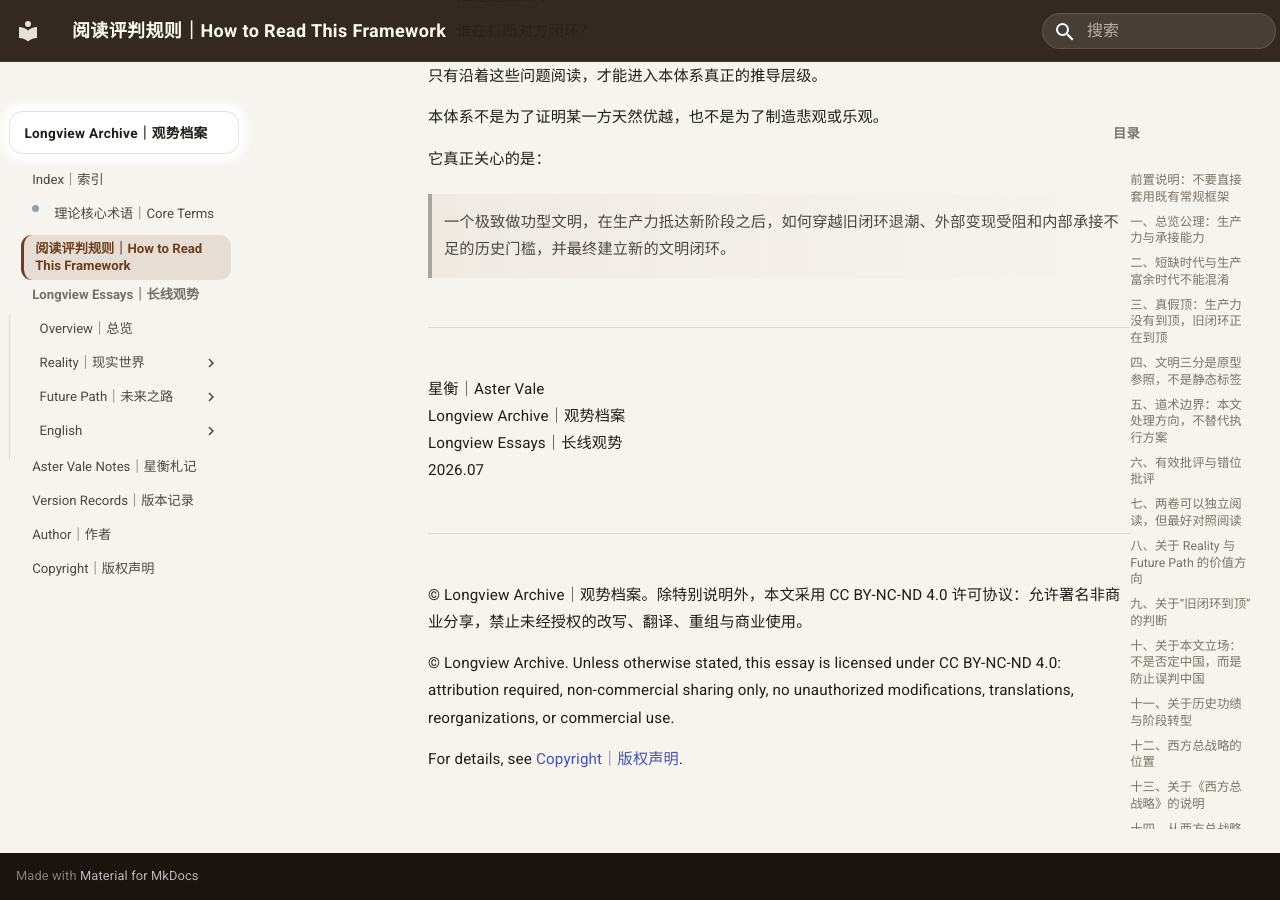
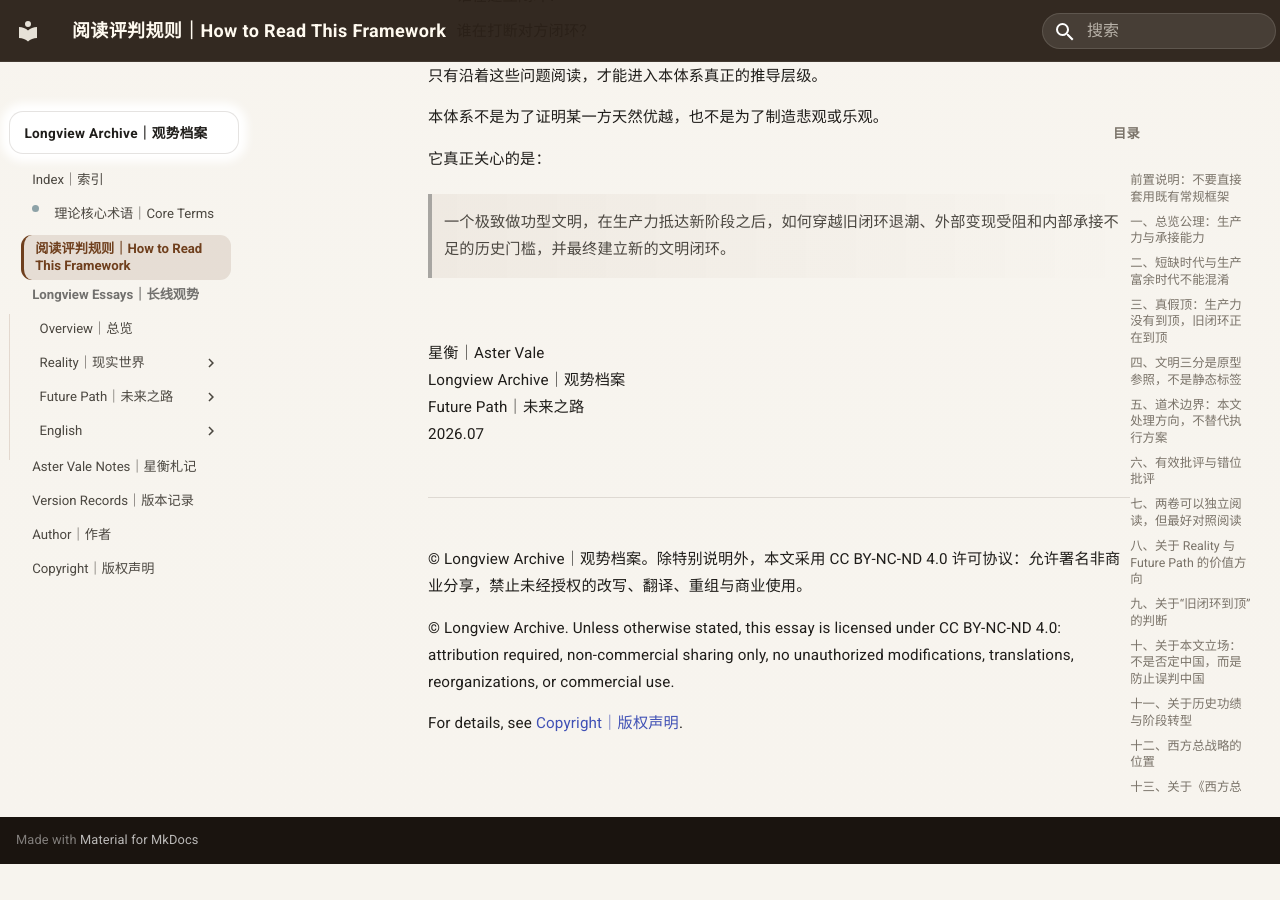
Before and after one commit to guanshi1688/longview-archive, an MkDocs documentation site: the page built from docs/essays/reading-rules.md, in a window 1280 px wide and 900 px high, scrolled down 12585 px. Built offline with MkDocs 1.6.1 and Material for MkDocs 9.7.7, drawn with Linux system fonts in a browser that asks for light colours; after the commit the page ends 13449 px from its top, so only the background shows below that.

Commit message:
Update reading-rules.md

```diff
--- a/docs/essays/reading-rules.md
+++ b/docs/essays/reading-rules.md
@@ -448,11 +448,11 @@ Future Path 说明新世界为什么必须打开。
 
 > 一个极致做功型文明，在生产力抵达新阶段之后，如何穿越旧闭环退潮、外部变现受阻和内部承接不足的历史门槛，并最终建立新的文明闭环。
 
----
+<br>
 
-星衡｜Aster Vale
-Longview Archive｜观势档案
-Longview Essays｜长线观势
+星衡｜Aster Vale<br>
+Longview Archive｜观势档案<br>
+Future Path｜未来之路<br>
 2026.07
 
 ---
```
